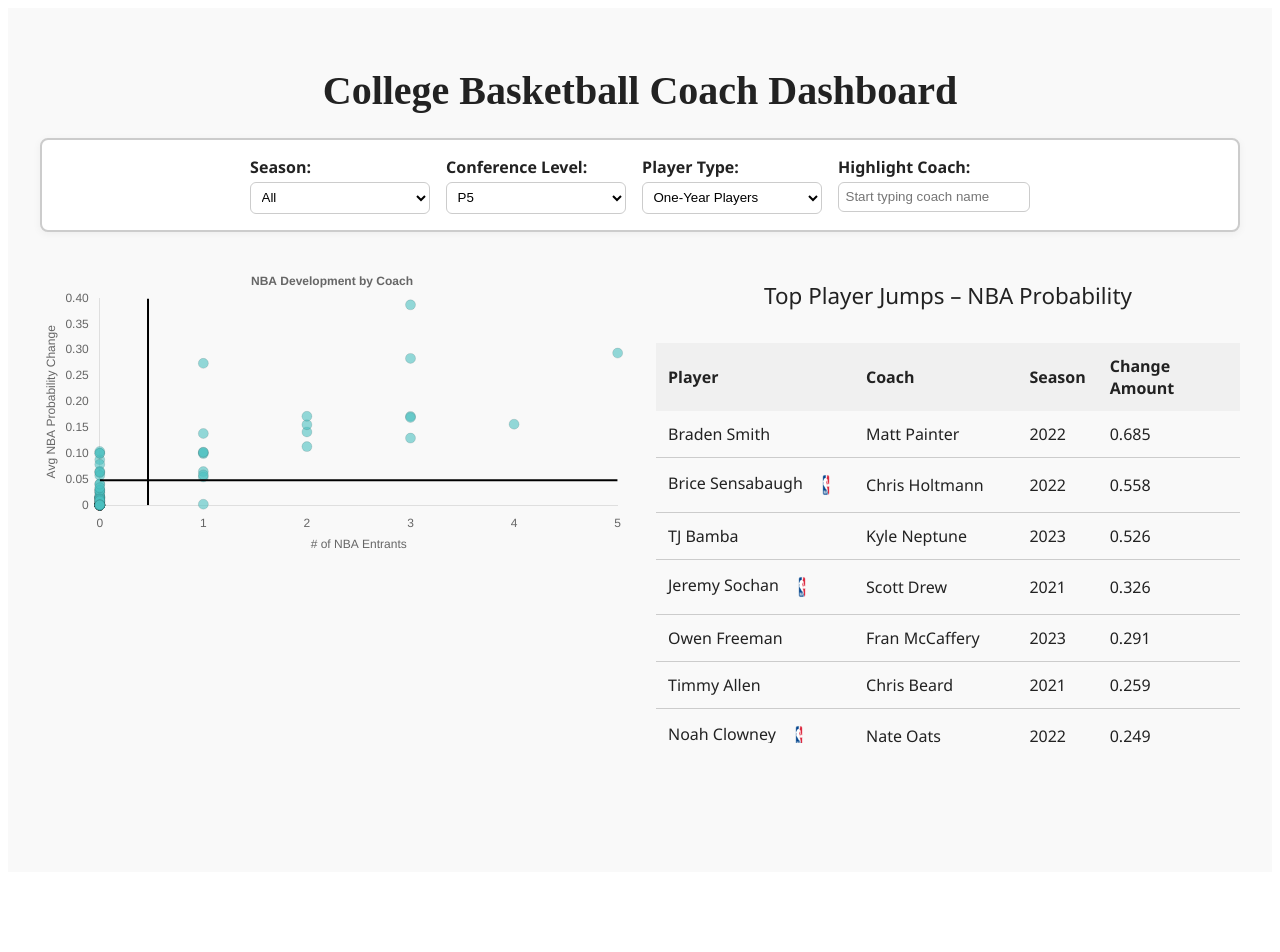
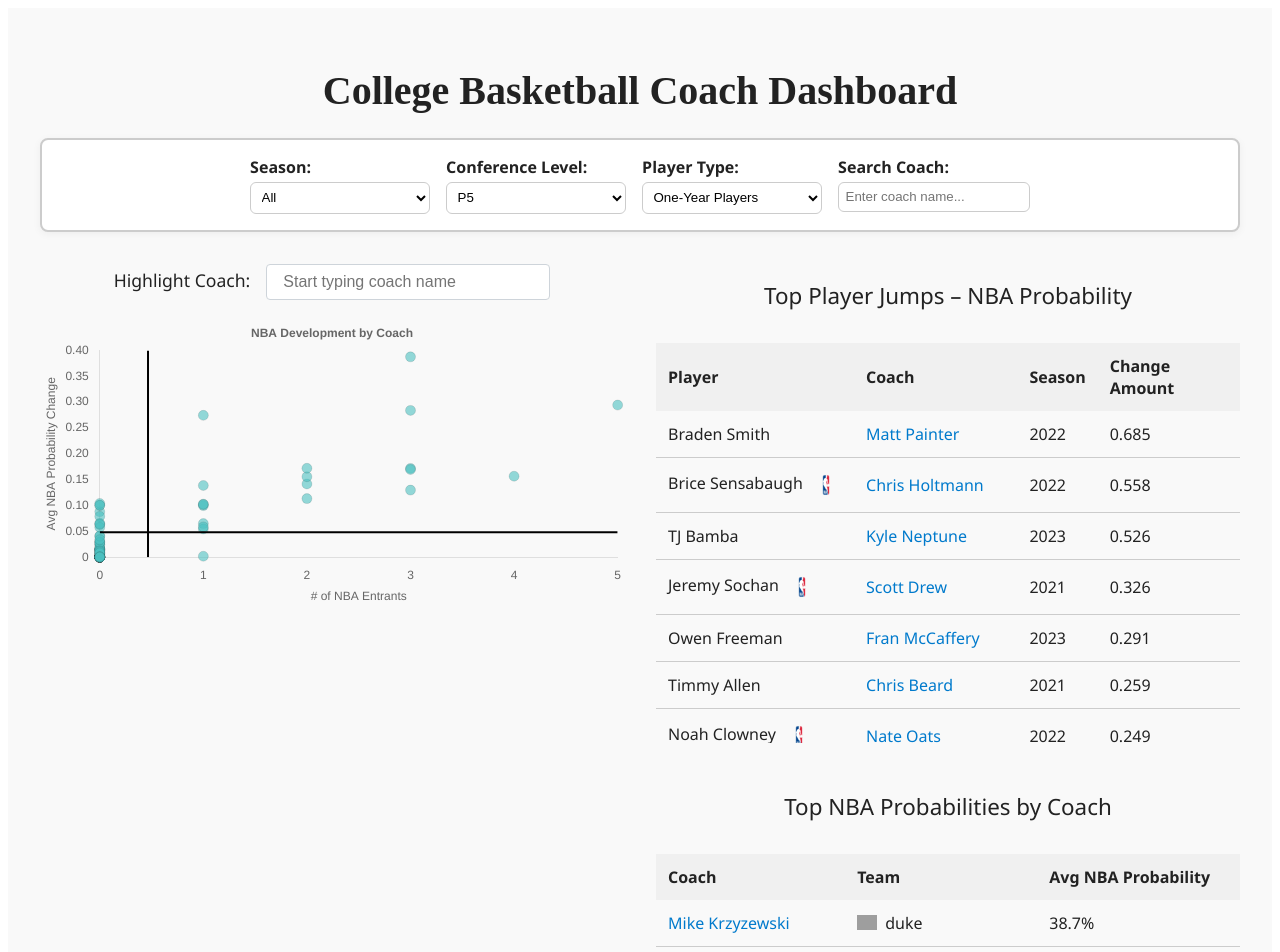
Before and after one commit to naveenelliott/coaching_dashboard, a React (Create React App) app: page /#/ in a window 1280 px wide. Shown: the top 952 px of the page. Before the commit the page ends 880 px from the top, so only its background shows below. Built offline with nearby package versions, Linux system fonts and the light colour scheme; grey boxes are pictures that could not be loaded.

Commit message:
matts changes from call

```diff
--- a/src/App.js
+++ b/src/App.js
@@ -2,6 +2,7 @@ import React, { useEffect, useState } from 'react';
 import Papa from 'papaparse';
 import CoachScatterPlot from './CoachScatterPlot';
 import PlayerJumpTable from './PlayerJumpTable';
+import CoachProbabilityTable from './CoachProbabilityTable';
 import './App.css';
 import { Routes, Route } from 'react-router-dom';
 import CoachPage from './CoachPage';
@@ -16,6 +17,7 @@ function App() {
   const [minNBAEntrants, setMinNBAEntrants] = useState(0);
   const [conferenceFilter, setConferenceFilter] = useState('P5');
   const [highlightCoach, setHighlightCoach] = useState('');
+  const [coachSearch, setCoachSearch] = useState('');
 
   useEffect(() => {
     document.title = "CBB Coach Dashboard";
@@ -65,6 +67,7 @@ function App() {
         coachStats[coach] = {
           Coach: coach,
           coachID,
+          Team: row.Team,
           oneYearProbs: [],
           multiYearProbs: [],
           transferChanges: [],
@@ -99,6 +102,7 @@ function App() {
         return {
           Coach: coach.Coach,
           coachID: coach.coachID,
+          Team: coach.Team,
           Avg_NBA_Prob_OneYear: avgOneYear,
           Avg_NBA_Prob_MultiYear: avgMultiYear,
           Avg_Transfer_Prob_Change: avgTransfer,
@@ -113,6 +117,32 @@ function App() {
 
     setFilteredData(aggregated);
   }, [rawData, selectedSeason, playerType, minTransferChange, minNBAEntrants, conferenceFilter]);
+
+  const handleCoachSearch = (e) => {
+    e.preventDefault();
+    if (coachSearch.trim()) {
+      // Find the coach in the data
+      const coach = rawData.find(row =>
+        row.Coach && row.Coach.toLowerCase().includes(coachSearch.toLowerCase())
+      );
+      if (coach && coach.Coach_ID) {
+        window.location.href = `/coach/${coach.Coach_ID}`;
+      }
+    }
+  };
+
+  const handleCoachSearchChange = (e) => {
+    const value = e.target.value;
+    setCoachSearch(value);
+
+    // Check if the selected value exactly matches a coach name
+    const coach = rawData.find(row =>
+      row.Coach && row.Coach.toLowerCase() === value.toLowerCase()
+    );
+    if (coach && coach.Coach_ID) {
+      window.location.href = `/coach/${coach.Coach_ID}`;
+    }
+  };
 
   const topJumps = [...rawData]
     .filter(row => {
@@ -137,6 +167,15 @@ function App() {
     const uniqueJumps = Array.from(
         new Map(topJumps.map(row => [row.Name, row])).values()
     );
+
+  // Sort filtered data for the coach probability table
+  const sortedCoachData = [...filteredData].sort((a, b) => {
+    if (conferenceFilter === 'P5') {
+      return b.Avg_NBA_Prob_OneYear - a.Avg_NBA_Prob_OneYear;
+    } else {
+      return b.Avg_Transfer_Prob_Change - a.Avg_Transfer_Prob_Change;
+    }
+  });
 
   return (
     <Routes>
@@ -170,13 +209,47 @@ function App() {
               </select>
             </div>
             <div className="filter-box">
-              <label>Highlight Coach:</label>
+              <label>Search Coach:</label>
+              <form onSubmit={handleCoachSearch} style={{ display: 'inline' }}>
+                <input
+                  type="text"
+                  value={coachSearch}
+                  onChange={handleCoachSearchChange}
+                  placeholder="Enter coach name..."
+                  list="coach-search-list"
+                />
+                <datalist id="coach-search-list">
+                  {Array.from(new Set(rawData.map(row => row.Coach)))
+                    .sort()
+                    .map((coach, i) => (
+                      <option key={i} value={coach} />
+                    ))}
+                </datalist>
+              </form>
+            </div>
+          </div>
+
+          <div className="visualizations">
+            <div style={{ display: 'flex', gap: '2rem', alignItems: 'flex-start' }}>
+              {/* Left Column - Graphs */}
+              <div style={{ flex: 1 }}>
+                <div style={{ marginBottom: '1rem', textAlign: 'center' }}>
+                  <label style={{ fontSize: '1.1rem', fontWeight: '500', marginRight: '1rem' }}>
+                    Highlight Coach:
+                  </label>
                   <input
                     list="coach-list"
                     type="text"
                     value={highlightCoach}
                     onChange={(e) => setHighlightCoach(e.target.value)}
                     placeholder="Start typing coach name"
+                    style={{
+                      padding: '0.5rem 1rem',
+                      fontSize: '1rem',
+                      border: '1px solid #ced4da',
+                      borderRadius: '4px',
+                      width: '250px'
+                    }}
                   />
                   <datalist id="coach-list">
                     {Array.from(new Set(rawData.map(row => row.Coach)))
@@ -186,10 +259,6 @@ function App() {
                       ))}
                   </datalist>
                 </div>
-          </div>
-
-          <div className="visualizations">
-            <div>
                 <CoachScatterPlot
                   data={filteredData}
                   xField="NBA_Entrants"
@@ -214,6 +283,8 @@ function App() {
                 )}
               </div>
 
+              {/* Right Column - Tables */}
+              <div style={{ flex: 1 }}>
                 <div>
                   <h2 style={{
                     fontSize: '1.4rem',
@@ -226,6 +297,21 @@ function App() {
 
                   <PlayerJumpTable topJumps={uniqueJumps} conferenceFilter={conferenceFilter} />
                 </div>
+
+                <div style={{ marginTop: '3rem' }}>
+                  <h2 style={{
+                    fontSize: '1.4rem',
+                    fontWeight: 500,
+                    margin: '1.0rem 0 1rem',
+                    textAlign: 'center'
+                  }}>
+                    Top {conferenceFilter === 'P5' ? 'NBA' : 'Transfer to P5'} Probabilities by Coach
+                  </h2>
+
+                  <CoachProbabilityTable coachData={sortedCoachData} conferenceFilter={conferenceFilter} />
+                </div>
+              </div>
+            </div>
           </div>
         </div>
       }
--- a/src/CoachPage.js
+++ b/src/CoachPage.js
@@ -207,6 +207,13 @@ const CoachPage = ({ rawData }) => {
                   </>
                 )}
               </ul>
+
+              <h4 style={{ marginTop: '1.5rem', marginBottom: '0.5rem', textAlign: 'center' }}>Additional Statistics</h4>
+              <ul style={{ listStyle: 'none', paddingLeft: 0, lineHeight: 1.5 }}>
+                <li><strong>Offensive Rating</strong>: Points scored per 100 possessions. The formula is 100 * (PTS / Poss)</li>
+                <li><strong>Pace</strong>: An estimate of the number of possessions per team per 40 minutes. The formula is 40 * (Poss / (0.2 * Tm MP))</li>
+                <li><strong>SRS</strong>: Simple Rating System; a rating that takes into account average point differential and strength of schedule. The rating is denominated in points above/below average, where zero is average. Non-Division I games are excluded from the ratings</li>
+              </ul>
         </div>
 
       {/* Back Link */}
--- /dev/null
+++ b/src/CoachProbabilityTable.js
@@ -0,0 +1,66 @@
+import React from 'react';
+import { Link } from 'react-router-dom';
+
+const CoachProbabilityTable = ({ coachData, conferenceFilter }) => {
+  return (
+    <div style={{ maxHeight: '400px', overflowY: 'scroll', marginTop: '2rem' }}>
+      <table style={{ width: '100%', borderCollapse: 'collapse' }}>
+        <thead>
+          <tr>
+            <th style={thStyle}>Coach</th>
+            <th style={thStyle}>Team</th>
+            <th style={thStyle}>
+              {conferenceFilter === 'P5' ? 'Avg NBA Probability' : 'Avg Transfer to P5 Probability'}
+            </th>
+          </tr>
+        </thead>
+        <tbody>
+          {coachData.map((coach, index) => (
+            <tr key={index} style={{ borderBottom: '1px solid #ccc' }}>
+              <td style={tdStyle}>
+                <Link
+                  to={`/coach/${coach.coachID}`}
+                  style={{ color: '#007acc', textDecoration: 'none' }}
+                >
+                  {coach.Coach}
+                </Link>
+              </td>
+              <td style={tdStyle}>
+                <div style={{ display: 'flex', alignItems: 'center', gap: '0.5rem' }}>
+                  <img
+                    src={`/Schools/${coach.Team}.png`}
+                    alt={`${coach.Team} logo`}
+                    onError={(e) => { e.target.style.display = 'none'; }}
+                    style={{ width: '20px', height: '20px', objectFit: 'contain' }}
+                  />
+                  {coach.Team}
+                </div>
+              </td>
+              <td style={tdStyle}>
+                {conferenceFilter === 'P5'
+                  ? `${(coach.Avg_NBA_Prob_OneYear * 100).toFixed(1)}%`
+                  : `${(coach.Avg_Transfer_Prob_Change * 100).toFixed(1)}%`
+                }
+              </td>
+            </tr>
+          ))}
+        </tbody>
+      </table>
+    </div>
+  );
+};
+
+const thStyle = {
+  backgroundColor: '#f0f0f0',
+  padding: '0.75rem',
+  textAlign: 'left',
+  position: 'sticky',
+  top: 0,
+  zIndex: 1,
+};
+
+const tdStyle = {
+  padding: '0.75rem',
+};
+
+export default CoachProbabilityTable;
--- a/src/PlayerJumpTable.js
+++ b/src/PlayerJumpTable.js
@@ -1,5 +1,5 @@
 import React from 'react';
-import { useNavigate } from 'react-router-dom';
+import { useNavigate, Link } from 'react-router-dom';
 
 function PlayerJumpTable({ topJumps, conferenceFilter }) {
   const navigate = useNavigate();
@@ -32,7 +32,15 @@ function PlayerJumpTable({ topJumps, conferenceFilter }) {
                   />
                 )}
               </td>
-              <td style={tdStyle}>{row.Coach}</td>
+              <td style={tdStyle}>
+                <Link
+                  to={`/coach/${row.Coach_ID}`}
+                  style={{ color: '#007acc', textDecoration: 'none' }}
+                  onClick={(e) => e.stopPropagation()}
+                >
+                  {row.Coach}
+                </Link>
+              </td>
               <td style={tdStyle}>{row.season}</td>
               <td style={tdStyle}>
                 {(conferenceFilter === 'P5'
```
Lines whose indentation alone changed are shown as unchanged.
